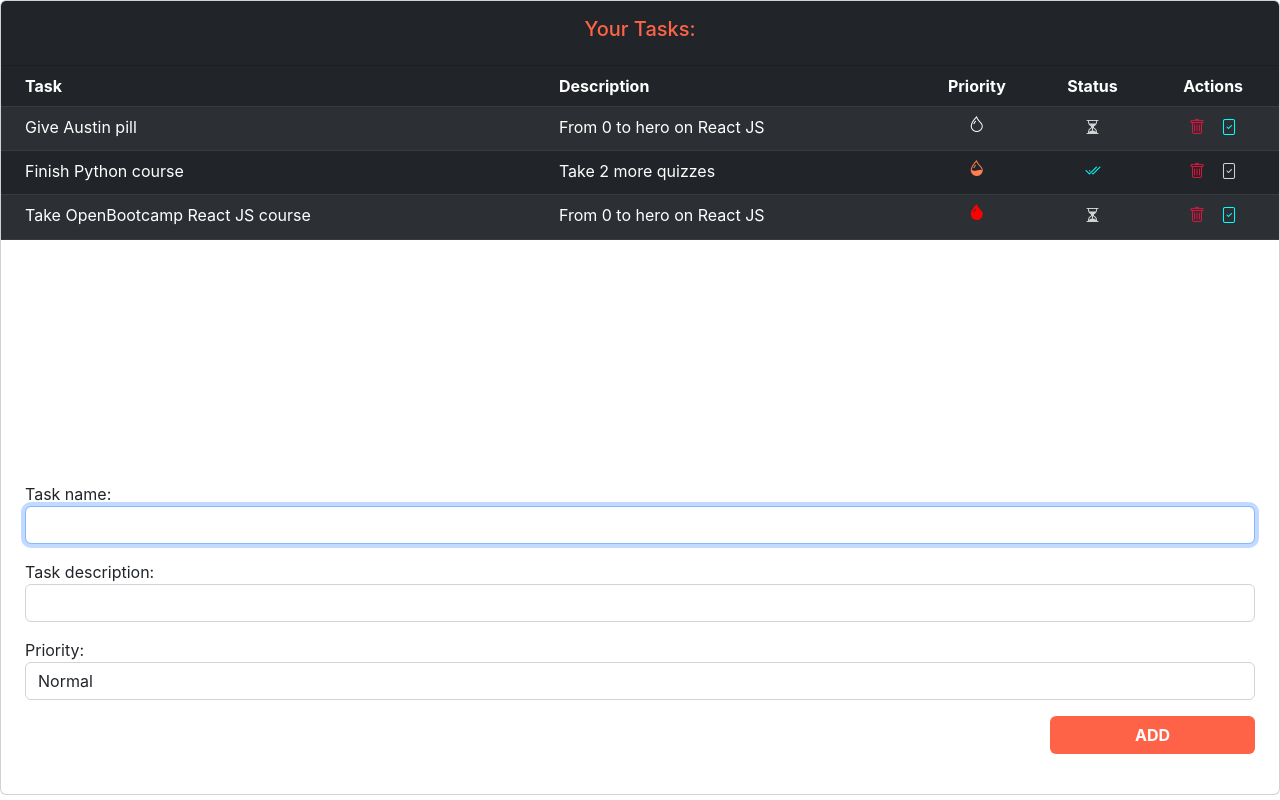
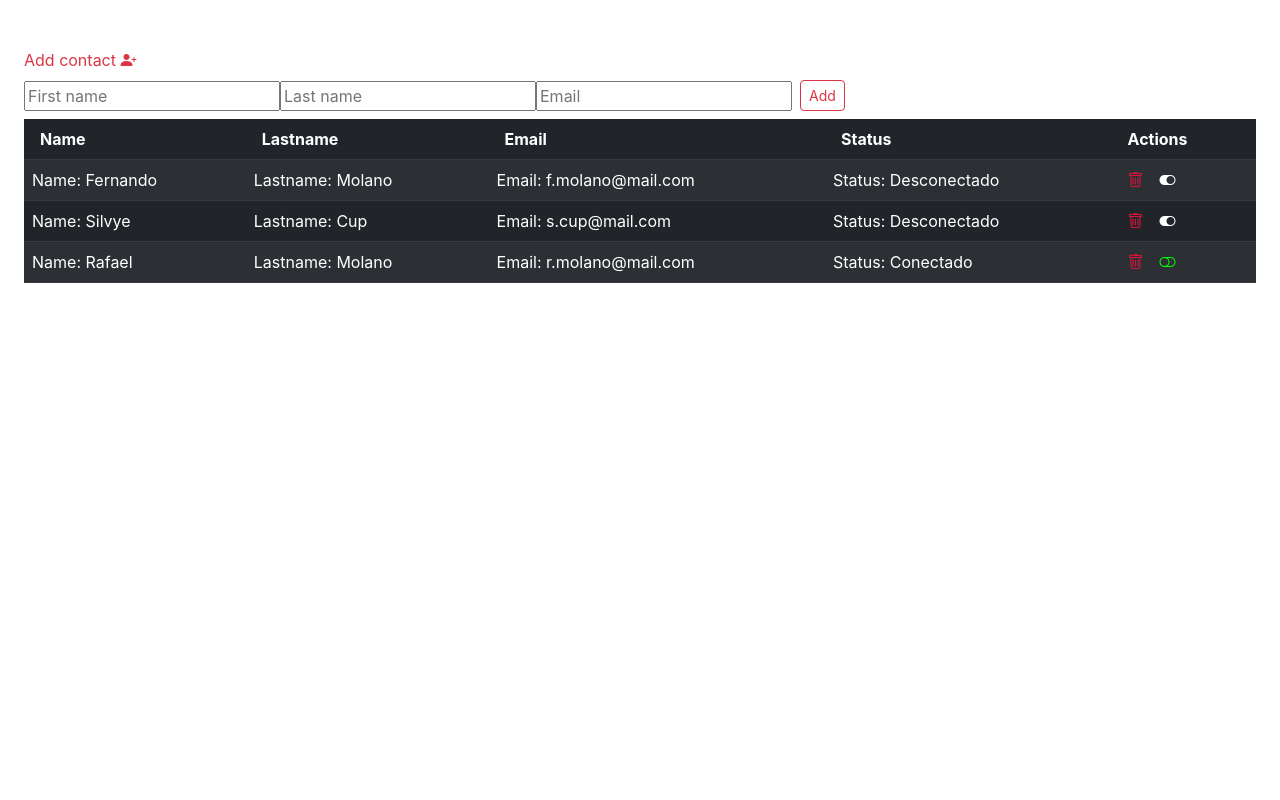
Before and after one commit to fermolanoc/react-components, a React (Create React App) app: page / in a window 1280 px wide. Built offline with nearby package versions, Linux system fonts and the light colour scheme.

Commit message:
[SOLVE] excercises 7,8 and 9. Show lists of contacts with form to add new ones, delete and update status actions buttons

```diff
--- a/src/App.js
+++ b/src/App.js
@@ -10,6 +10,7 @@ import { PropsChildren } from "./hooks/props-children";
 import { GreetingStyled } from "./components/pure/greetingStyled";
 import { Clock } from "./components/pure/clock";
 import { Father } from "./components/container/father";
+import { ContactList } from "./components/container/contact_list";
 
 function App() {
   return (
@@ -21,7 +22,7 @@ function App() {
         {/* <GreetingFunctional name="Silvye" /> */}
         {/* <Contact /> */}
         {/* <GreetingStyled name="Silvye" /> */}
-        <TaskListComponent />
+        {/* <TaskListComponent /> */}
         {/* <Clock /> */}
         {/* <UseStateExample /> */}
         {/* <UseEffectExample /> */}
@@ -32,6 +33,7 @@ function App() {
             <p>&copy;</p>
           </PropsChildren> */}
         {/* <Father /> */}
+        <ContactList />
       </div>
       {/* </header> */}
     </div>
--- /dev/null
+++ b/src/components/container/contact_list.jsx
@@ -0,0 +1,95 @@
+import React, { useState, useEffect } from "react";
+import { Contact } from "../pure/contact";
+import { ContactForm } from "../pure/forms/contactForm";
+
+export const ContactList = () => {
+  const contacts = [
+    {
+      name: "Fernando",
+      lastName: "Molano",
+      email: "f.molano@mail.com",
+      isConnected: false,
+    },
+    {
+      name: "Silvye",
+      lastName: "Cup",
+      email: "s.cup@mail.com",
+      isConnected: false,
+    },
+    {
+      name: "Rafael",
+      lastName: "Molano",
+      email: "r.molano@mail.com",
+      isConnected: true,
+    },
+  ];
+
+  const [contactList, setContactList] = useState(contacts);
+
+  // Functions to handle contacts
+  function addContact(contact) {
+    setContactList((prevValue) => [...prevValue, contact]);
+  }
+
+  function removeContact(contact) {
+    const contactIdx = contactList.indexOf(contact);
+
+    const tempContactList = [...contactList];
+    tempContactList.splice(contactIdx, 1);
+
+    setContactList(tempContactList);
+  }
+
+  function updateContactStatus(contact) {
+    const contactIdx = contactList.indexOf(contact);
+    const tempContactList = [...contactList];
+
+    tempContactList[contactIdx].isConnected =
+      !tempContactList[contactIdx].isConnected;
+
+    setContactList(tempContactList);
+  }
+
+  useEffect(() => {
+    console.log("Loading list of contacts");
+  }, [contactList]);
+
+  return (
+    <div className="mt-5 px-4">
+      <ContactForm add={addContact} />
+      <table className="table table-dark table-striped">
+        <thead className="thead-dark">
+          <tr>
+            <th className="px-3" scope="col">
+              Name
+            </th>
+            <th className="px-3" scope="col">
+              Lastname
+            </th>
+            <th className="px-3" scope="col">
+              Email
+            </th>
+            <th className="px-3" scope="col">
+              Status
+            </th>
+            <th className="px-3" scope="col">
+              Actions
+            </th>
+          </tr>
+        </thead>
+        <tbody>
+          {contactList.map((contact, index) => {
+            return (
+              <Contact
+                contact={contact}
+                key={index}
+                remove={removeContact}
+                updateStatus={updateContactStatus}
+              />
+            );
+          })}
+        </tbody>
+      </table>
+    </div>
+  );
+};
--- /dev/null
+++ b/src/components/pure/contact.jsx
@@ -0,0 +1,26 @@
+import React from "react";
+
+export const Contact = ({ contact, remove, updateStatus }) => {
+  return (
+    <tr>
+      <td className="text-left col">Name: {contact.name}</td>
+      <td className="text-left col">Lastname: {contact.lastName}</td>
+      <td className="text-left col">Email: {contact.email}</td>
+      <td className="text-left col">
+        Status: {contact.isConnected ? "Conectado" : "Desconectado"}
+      </td>
+      <td className="actions col">
+        <i
+          className="bi-trash px-2"
+          style={{ color: "crimson" }}
+          onClick={() => remove(contact)}></i>
+        <i
+          className={
+            contact.isConnected ? "bi-toggle-off px-2" : "bi-toggle-on px-2"
+          }
+          style={contact.isConnected ? { color: "lime" } : { color: "white" }}
+          onClick={() => updateStatus(contact)}></i>
+      </td>
+    </tr>
+  );
+};
--- /dev/null
+++ b/src/components/pure/forms/contactForm.jsx
@@ -0,0 +1,61 @@
+import React, { useRef } from "react";
+import { Contact } from "../../../models/contact.class";
+
+export const ContactForm = ({ add }) => {
+  const nameRef = useRef("");
+  const lastNameRef = useRef("");
+  const emailRef = useRef("");
+
+  function addContact(e) {
+    e.preventDefault();
+
+    const newContact = new Contact(
+      nameRef.current.value,
+      lastNameRef.current.value,
+      emailRef.current.value,
+      false
+    );
+
+    // Clear inputs
+    nameRef.current.value = "";
+    lastNameRef.current.value = "";
+    emailRef.current.value = "";
+
+    add(newContact);
+  }
+  return (
+    <div className="w-auto">
+      <div className="mb-2 text-danger">
+        Add contact <i className="bi-person-plus-fill"></i>
+      </div>
+      <div>
+        <form onSubmit={addContact} className="my-2 d-flex align-items-center">
+          <input
+            ref={nameRef}
+            type="text"
+            name="name"
+            id="name"
+            placeholder="First name"
+          />
+          <input
+            ref={lastNameRef}
+            type="text"
+            name="lastName"
+            id="lastName"
+            placeholder="Last name"
+          />
+          <input
+            ref={emailRef}
+            type="email"
+            name="email"
+            id="email"
+            placeholder="Email"
+          />
+          <button type="submit" className="btn btn-outline-danger btn-sm mx-2">
+            Add
+          </button>
+        </form>
+      </div>
+    </div>
+  );
+};
```
